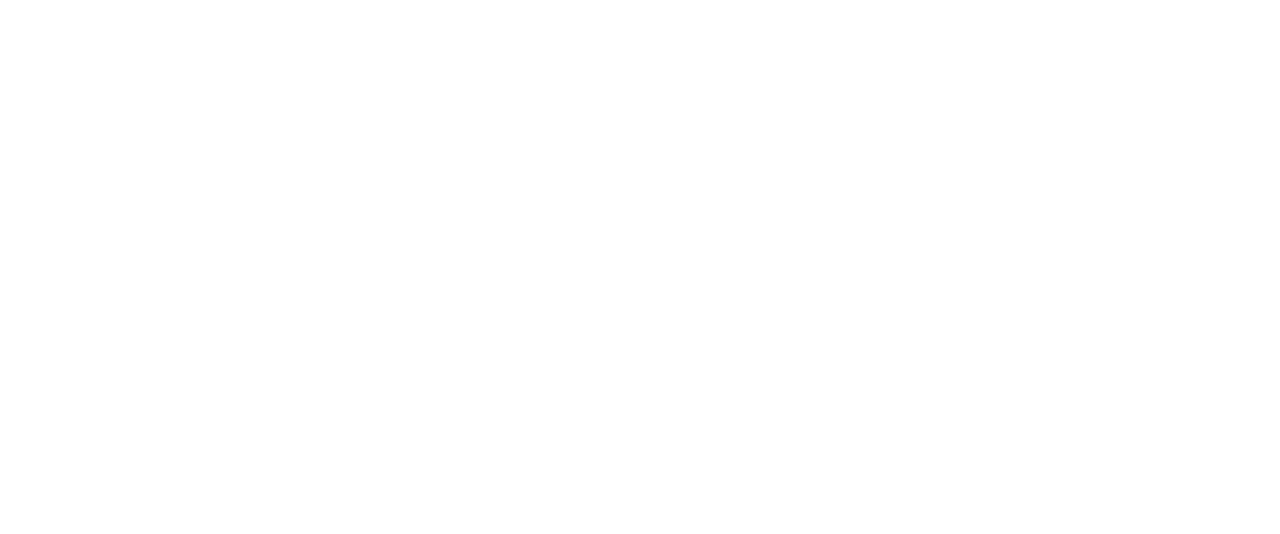
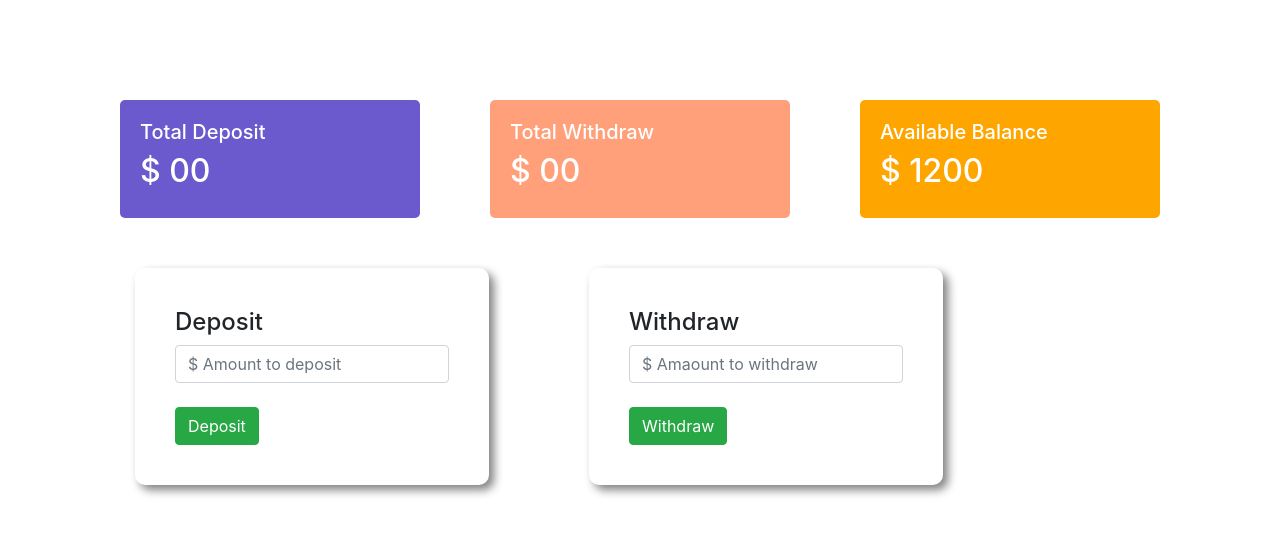
Before and after one commit to Shariful4447/bank-website-javascript-and-html, a plain HTML site: page index.html in a window 1280 px wide. Both pictures are taken after a click on the button "Enter". Drawn offline with nearby package versions, Linux system fonts and the light colour scheme.

Commit message:
done but need to make look better function

```diff
--- a/index.html
+++ b/index.html
@@ -22,12 +22,129 @@
 
     </div>
 
+    <div id="transction-area">
+
+        <div class="row">
+            <div class="col-md-4">
+                <div class="deposit status">
+                    <h5>Total Deposit</h5>
+                    <h2>$ <span id="currentDeposit">00</span></h2>
+                </div>
+
+            </div>
+            <div class="col-md-4">
+                <div class="withdraw status">
+                    <h5>Total Withdraw</h5>
+                    <h2>$ <span id="currentWithdraw">00</span></h2>
+
+                </div>
+
+            </div>
+            <div class="col-md-4">
+                <div class="balance status">
+                    <h5>Available Balance</h5>
+                    <h2>$ <span id="totalBalance">1200</span></h2>
+                </div>
+            </div>
+        </div>
+
+        <div class="row">
+            <col-md-6>
+               <div class="submit-area">
+                    <h4>Deposit</h4>
+                    <input id="depositAmount" type="text" class="form-control" placeholder="$ Amount to deposit">
+                    <br>
+                    <button id="depositAdd" class="btn btn-success">Deposit</button>
+               </div>
+            </col-md-6>
+            <col-md-6>
+                <div class="submit-area">
+                    <h4>Withdraw</h4>
+                    <input id="withdrawAmount" type="text" class="form-control" placeholder="$ Amaount to withdraw">
+                    <br>
+                    <button id="withdraw" class="btn btn-success">Withdraw</button>
+                </div>
+            </col-md-6>
+        </div>
+
+
+    </div>
+
     <script>
+        //Login Button event handler
         const loginbtn=document.getElementById("login");
-        loginbtn.addEventListener('click',function(){
+        loginbtn.addEventListener("click",function(){
             const loginArea=document.getElementById("login-area");
             loginArea.style.display= "none";
+
+            const transctionArea=document.getElementById("transction-area");
+            transctionArea.style.display="block";
         })
+
+        //Deposit Button event handler
+
+        const depositbtn=document.getElementById("depositAdd");
+        depositbtn.addEventListener("click",function(){
+            //get depositAmount id
+            const depositAmount=document.getElementById("depositAmount").value;
+            const depositNumber=parseFloat(depositAmount); //convert to float
+
+            //get previous deposit amount
+            const currentDeposit =document.getElementById("currentDeposit").innerText;
+            const currentDepositNumber=parseFloat(currentDeposit);
+
+            //calculate Total Balance
+            const totalBalance=document.getElementById("totalBalance").innerText;
+            const newTotalbalance=parseFloat(totalBalance);
+
+
+            const totalDeposit=depositNumber + currentDepositNumber;
+            //calculate final balance
+            const finalBalance=depositNumber+newTotalbalance;
+
+            //print current total Deposit
+            document.getElementById("currentDeposit").innerText=totalDeposit;
+            //print current total Balance
+            document.getElementById("totalBalance").innerText=finalBalance;
+
+            document.getElementById("depositAmount").value="";
+
+
+
+
+
+
+
+        })
+
+        //withdraw button event handler
+
+        const withdraw=document.getElementById("withdraw");
+        withdraw.addEventListener("click",function(){
+            const withdrawAmount=document.getElementById("withdrawAmount").value;
+            const newWithdrawAmount=parseFloat(withdrawAmount);
+
+            const currentWithdraw=document.getElementById("currentWithdraw").innerText;
+            const newCurrentWithdraw=parseFloat(currentWithdraw);
+
+            const totalWithdraw=newWithdrawAmount+newCurrentWithdraw;
+            document.getElementById("currentWithdraw").innerText=totalWithdraw;
+
+            const newFinalBal=document.getElementById("totalBalance").innerText;
+            const finalBalance=parseFloat(newFinalBal);
+            const newFinalBalance=finalBalance-newWithdrawAmount;
+            document.getElementById("totalBalance").innerText=newFinalBalance;
+            document.getElementById("withdrawAmount").value="";
+
+
+
+
+        })
+
+
+
+
+
     </script>
 </body>
 </html>
--- a/style.css
+++ b/style.css
@@ -7,3 +7,26 @@ body{
     border-radius: 10px;
     box-shadow: 5px 5px 10px grey;
 }
+#transction-area{
+    display: none;
+}
+.status{
+    margin: 0 20px;
+    padding: 20px;
+    border-radius: 5px;
+    color: white;
+}
+.deposit{
+
+    background-color: slateblue;
+
+}
+.withdraw{
+    background-color: lightsalmon;
+
+
+}
+.balance{
+    background-color: orange;
+
+}
```
Also changed, not shown: 1 other file.
